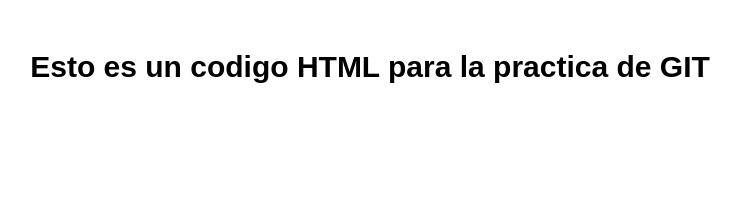
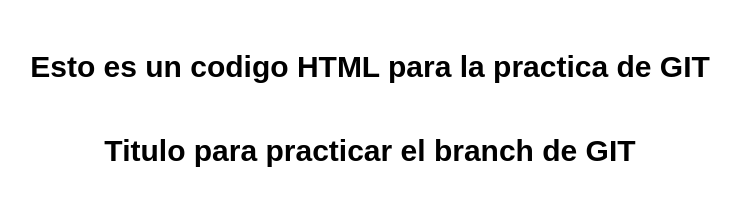
Before and after one commit to pedroguez/PracticaGitPedroLemus, a plain HTML site: page index.html in a window 1280 px wide. Shown: the whole page, without its empty margins (270-1011 px from the left). Drawn offline with Linux system fonts and the light colour scheme.

Commit message:
Segundo commit

```diff
--- /dev/null
+++ b/PracticaParaBranch/practicaBranch.js
@@ -0,0 +1 @@
+console.log("Practica para el branch");
--- a/codigoPrueba.js
+++ b/codigoPrueba.js
@@ -1 +1,3 @@
 console.log("Esto es un archivo JS para la practica de GIT");
+
+console.log("Comentario para el branch de la practica");
--- a/index.html
+++ b/index.html
@@ -9,6 +9,8 @@
 <body>
 <h1>Esto es un codigo HTML para la practica de GIT</h1>
 
+<h1>Titulo para practicar el branch de GIT</h2>
+
 
 </body>
 </html>
```
